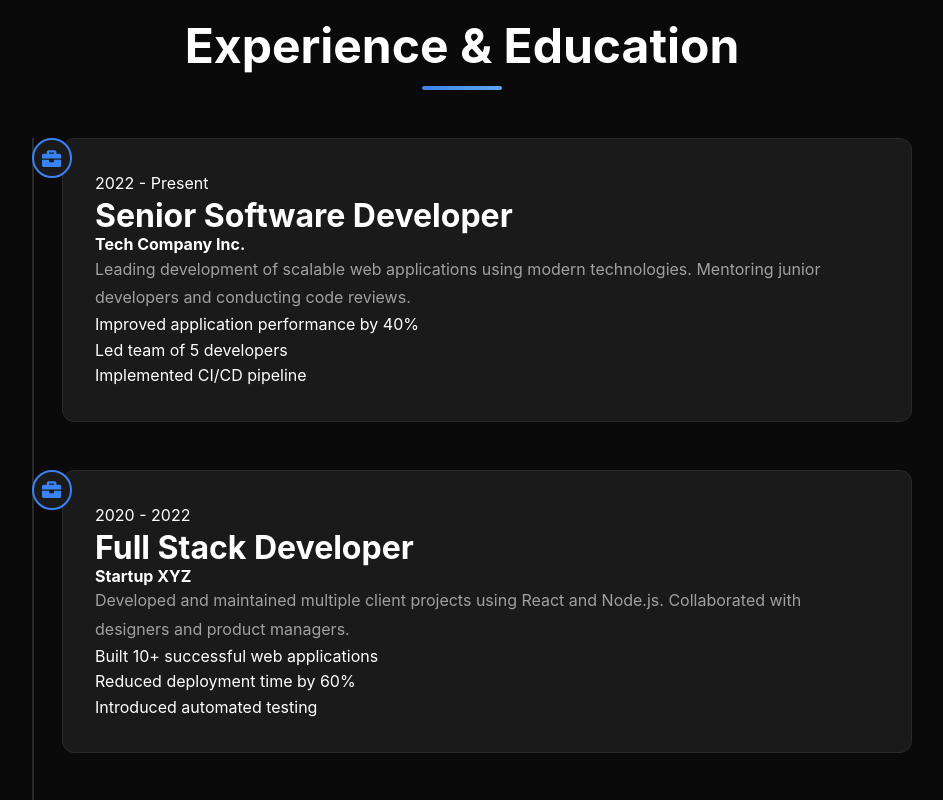
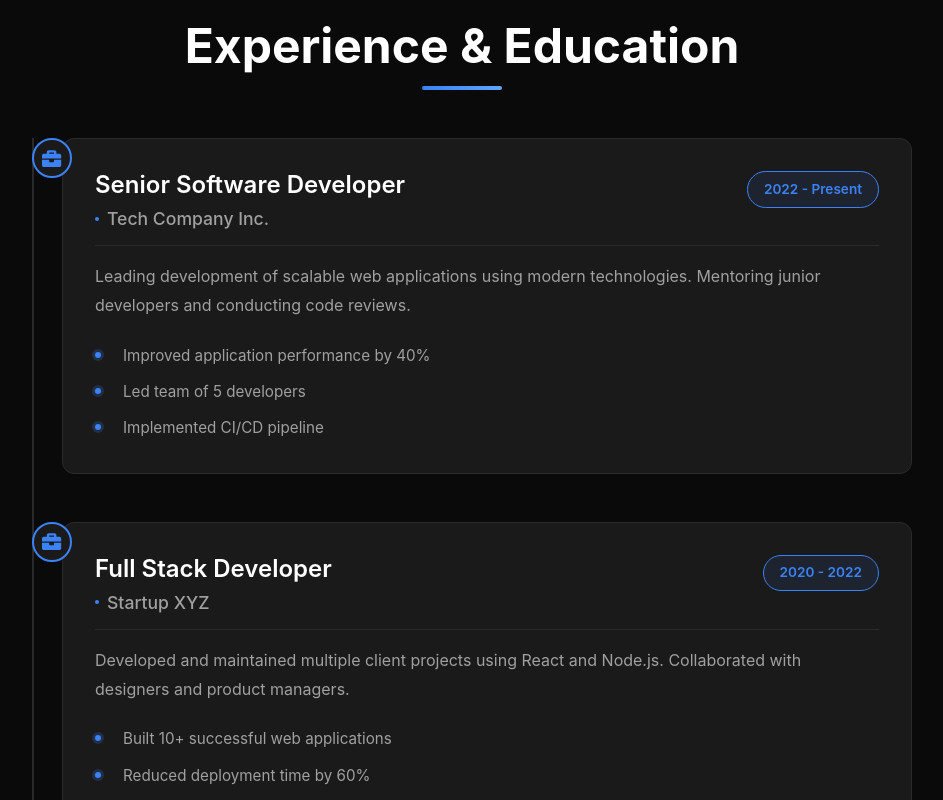
Before and after one commit to Inamul07/MIH-Portfolio, a React (Vite) app: page / in a window 1280 px wide. Shown: the part 3160-3960 px from the top of the page, without its empty margins (178-1121 px from the left). Built offline with nearby package versions, Linux system fonts and the light colour scheme; no server answers.

Commit message:
refactor(Experience): changed the card structure to a more neat format.

```diff
--- a/src/components/Experience.css
+++ b/src/components/Experience.css
@@ -62,57 +62,88 @@
 	align-items: flex-start;
 	flex-wrap: wrap;
 	gap: 1rem;
-	margin-bottom: 0.5rem;
+	margin-bottom: 1rem;
+	padding-bottom: 1rem;
+	border-bottom: 1px solid var(--border-color);
+}
+
+.timeline-title-group {
+	flex: 1;
+	min-width: 200px;
 }
 
 .timeline-header h3 {
-	font-size: 1.4rem;
+	font-size: 1.5rem;
 	color: var(--text-primary);
-	margin: 0;
+	margin: 0 0 0.5rem 0;
+	font-weight: 600;
 }
 
 .timeline-period {
 	color: var(--accent-primary);
 	font-weight: 600;
-	font-size: 0.9rem;
-	padding: 0.3rem 0.8rem;
-	background: var(--bg-secondary);
-	border-radius: 6px;
+	font-size: 0.85rem;
+	padding: 0.4rem 1rem;
+	background: rgba(59, 130, 246, 0.1);
+	border: 1px solid var(--accent-primary);
+	border-radius: 20px;
 	white-space: nowrap;
+	height: fit-content;
 }
 
 .timeline-company {
 	color: var(--text-secondary);
 	font-size: 1.1rem;
 	font-weight: 500;
-	margin-bottom: 1rem;
+	margin: 0;
+	display: flex;
+	align-items: center;
+	gap: 0.5rem;
+}
+
+.timeline-company::before {
+	content: "";
+	width: 4px;
+	height: 4px;
+	background: var(--accent-primary);
+	border-radius: 50%;
+	display: inline-block;
 }
 
 .timeline-description {
 	color: var(--text-secondary);
-	line-height: 1.6;
-	margin-bottom: 1rem;
+	line-height: 1.8;
+	margin-bottom: 1.5rem;
+	font-size: 1rem;
 }
 
 .timeline-achievements {
 	list-style: none;
 	padding: 0;
 	margin: 0;
+	display: flex;
+	flex-direction: column;
+	gap: 0.75rem;
 }
 
 .timeline-achievements li {
 	color: var(--text-secondary);
-	padding-left: 1.5rem;
+	padding-left: 1.75rem;
 	position: relative;
-	margin-bottom: 0.5rem;
+	line-height: 1.6;
+	font-size: 0.95rem;
 }
 
 .timeline-achievements li::before {
-	content: "→";
+	content: "";
 	position: absolute;
 	left: 0;
-	color: var(--accent-primary);
-	font-weight: bold;
+	top: 0.5rem;
+	width: 6px;
+	height: 6px;
+	background: var(--accent-primary);
+	border-radius: 50%;
+	box-shadow: 0 0 0 3px rgba(59, 130, 246, 0.2);
 }
 
 @media (max-width: 768px) {
@@ -141,14 +172,34 @@
 
 	.timeline-header {
 		flex-direction: column;
-		gap: 0.5rem;
+		gap: 0.75rem;
+		padding-bottom: 0.75rem;
+	}
+
+	.timeline-title-group {
+		min-width: 100%;
 	}
 
 	.timeline-header h3 {
-		font-size: 1.2rem;
+		font-size: 1.3rem;
+	}
+
+	.timeline-company {
+		font-size: 1rem;
 	}
 
 	.timeline-period {
 		align-self: flex-start;
+		padding: 0.35rem 0.85rem;
+		font-size: 0.8rem;
+	}
+
+	.timeline-description {
+		font-size: 0.95rem;
+		margin-bottom: 1.25rem;
+	}
+
+	.timeline-achievements li {
+		font-size: 0.9rem;
 	}
 }
--- a/src/components/Experience.jsx
+++ b/src/components/Experience.jsx
@@ -64,14 +64,18 @@ const Experience = () => {
 								)}
 							</div>
 							<div className="timeline-content">
-								<span className="timeline-date">
-									{item.period}
-								</span>
-								<h3>{item.title}</h3>
-								<h4>{item.company}</h4>
-								<p>{item.description}</p>
-								{item.achievements && (
-									<ul className="achievements">
+								<div className="timeline-header">
+									<div className="timeline-title-group">
+										<h3>{item.title}</h3>
+										<h4 className="timeline-company">{item.company}</h4>
+									</div>
+									<span className="timeline-period">
+										{item.period}
+									</span>
+								</div>
+								<p className="timeline-description">{item.description}</p>
+								{item.achievements && item.achievements.length > 0 && (
+									<ul className="timeline-achievements">
 										{item.achievements.map(
 											(achievement, idx) => (
 												<li key={idx}>{achievement}</li>
```
